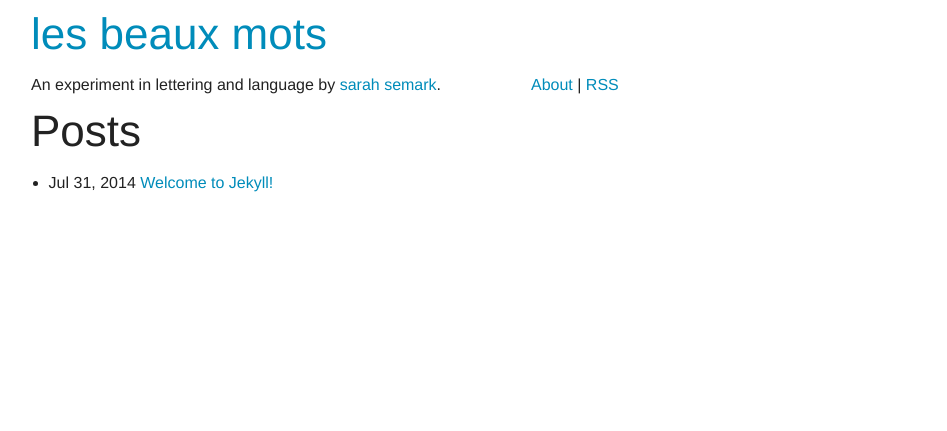
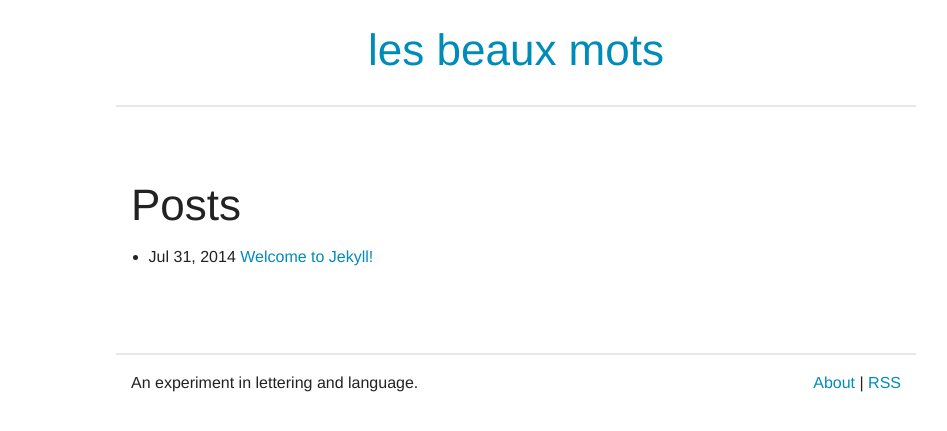
Before and after one commit to sarahmonster/les-beaux-mots, a Jekyll site: the page built from index.html, in a window 1280 px wide. Shown: the top 431 px of the page, without its empty margins (124-1071 px from the left). Built offline with Jekyll 4.4.1, drawn with Linux system fonts in a browser that asks for light colours.

Commit message:
Rearrange elements and add a very simple design/structure.

```diff
--- a/_config.yml
+++ b/_config.yml
@@ -1,12 +1,11 @@
 # Site settings
 title: les beaux mots
 email: hi@sarahsemark.com
-description: "An experiment in lettering and language"
+description: "An experiment in lettering and language."
 baseurl: "/les-beaux-mots"
 url: "http://triggersandsparks.com"
 twitter_username: sarahsemark
 github_username:  sarahsemark
-name: "sarah semark"
 
 # Build settings
 markdown: kramdown
--- a/_includes/footer.html
+++ b/_includes/footer.html
@@ -1,3 +1,17 @@
+<footer class="row" id="site-footer">
+  <div class="large-6 columns">
+      {{ site.description }}
+    </div>
+
+    <nav class="site-nav large-6 columns text-right">
+      {% for page in site.pages %}
+        {% if page.title %}<a class="page-link" href="{{ page.url | prepend: site.baseurl }}">{{ page.title }}</a>{% endif %}
+      {% endfor %}
+
+      | <a href="{{ "/feed.xml" | prepend: site.baseurl }}">RSS</a>
+    </nav>
+</footer>
+
 <script src="{{ "/bower_components/jquery/dist/jquery.min.js" | prepend: site.baseurl }}"></script>
 <script src="{{ "/bower_components/foundation/js/foundation.min.js" | prepend: site.baseurl }}"></script>
 <script src="{{ "/js/app.js" | prepend: site.baseurl }}"></script>
--- a/_includes/header.html
+++ b/_includes/header.html
@@ -1,19 +1,7 @@
-<header class="row">
+<header class="row" id="site-header">
 
-  <div class="large-12 columns">
+  <div class="large-12 columns text-center">
     <h1><a href="{{ site.baseurl }}/">{{ site.title }}</a></h1>
   </div>
 
-    <div class="large-6 columns">
-      {{ site.description }} by <a href="{{ site.url }}">sarah semark</a>.
-    </div>
-
-    <nav class="site-nav large-6 columns">
-      {% for page in site.pages %}
-        {% if page.title %}<a class="page-link" href="{{ page.url | prepend: site.baseurl }}">{{ page.title }}</a>{% endif %}
-      {% endfor %}
-
-      | <a href="{{ "/feed.xml" | prepend: site.baseurl }}">RSS</a>
-    </nav>
-
 </header>
--- a/_layouts/default.html
+++ b/_layouts/default.html
@@ -7,11 +7,13 @@
 
     {% include header.html %}
 
-    <div class="row">
+    <div class="row" id="site-content">
       <div class="large-12 columns">
       {{ content }}
       </div>
     </div>
 
+    {% include footer.html %}
+
     </body>
 </html>
--- a/scss/_settings.scss
+++ b/scss/_settings.scss
@@ -33,8 +33,8 @@ $include-html-global-classes: $include-html-classes;
 // $include-html-grid-classes: $include-html-classes;
 // $include-xl-html-grid-classes: false;
 
-// $row-width: rem-calc(1000);
-// $total-columns: 12;
+$row-width: rem-calc(800);
+$total-columns: 12;
 
 // Global
 
--- a/scss/app.scss
+++ b/scss/app.scss
@@ -1,5 +1,7 @@
 @import "settings";
 @import "foundation";
+
+@import "layout";
 
 // Or selectively include components
 // @import
```
Also changed, not shown: scss/_layout.scss (added, +13 -0 lines), css/app.css.
